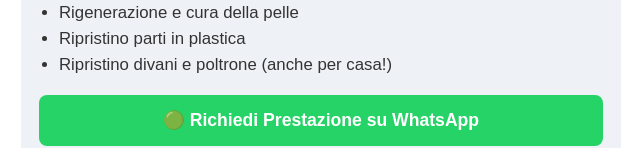
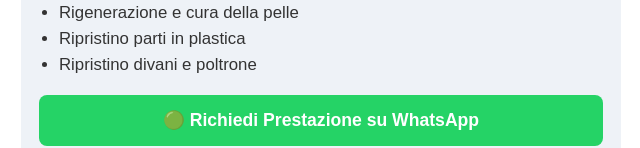
Before and after one commit to Maris945/AUTOLAVAGGIO-FACCIORUSSO, a plain HTML site: page index.html in a window 1280 px wide. Shown: the part 570-718 px from the top of the page, without its empty margins (319-959 px from the left). Drawn offline with Linux system fonts and the light colour scheme.

Commit message:
Update index.html

```diff
--- a/index.html
+++ b/index.html
@@ -107,7 +107,7 @@
                 <li>Rifacimento cielo auto</li>
                 <li>Rigenerazione e cura della pelle</li>
                 <li>Ripristino parti in plastica</li>
-                <li>Ripristino divani e poltrone (anche per casa!)</li>
+                <li>Ripristino divani e poltrone </li>
             </ul>
             <a href="https://wa.me/393687889679?text=Ciao%20Autolavaggio%20Facciorusso,%20vorrei%20prenotare%20una%20prestazione%20per%20il%20servizio%20tappezzeria." target="_blank" class="btn btn-wp">
                 🟢 Richiedi Prestazione su WhatsApp
```
